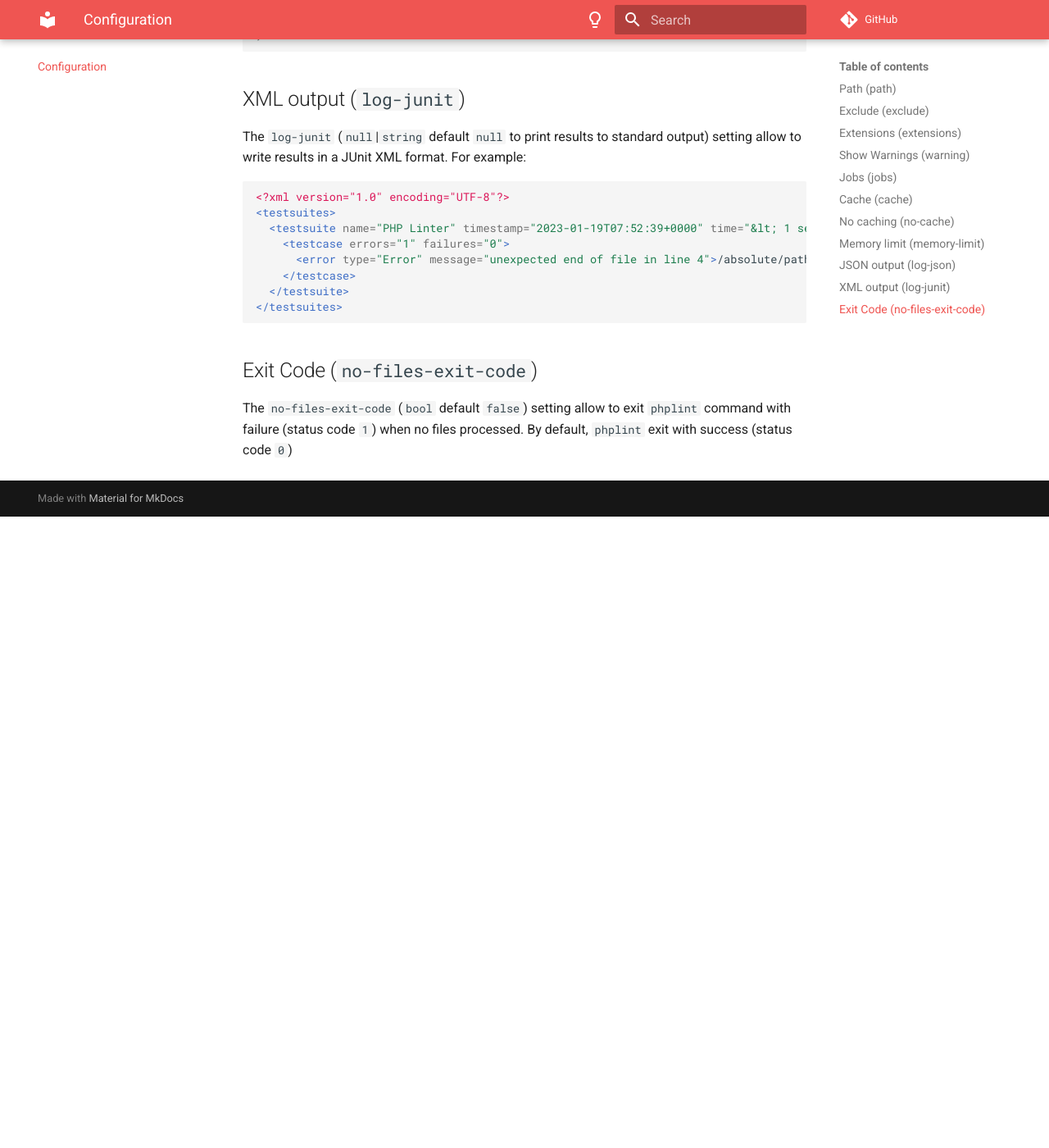
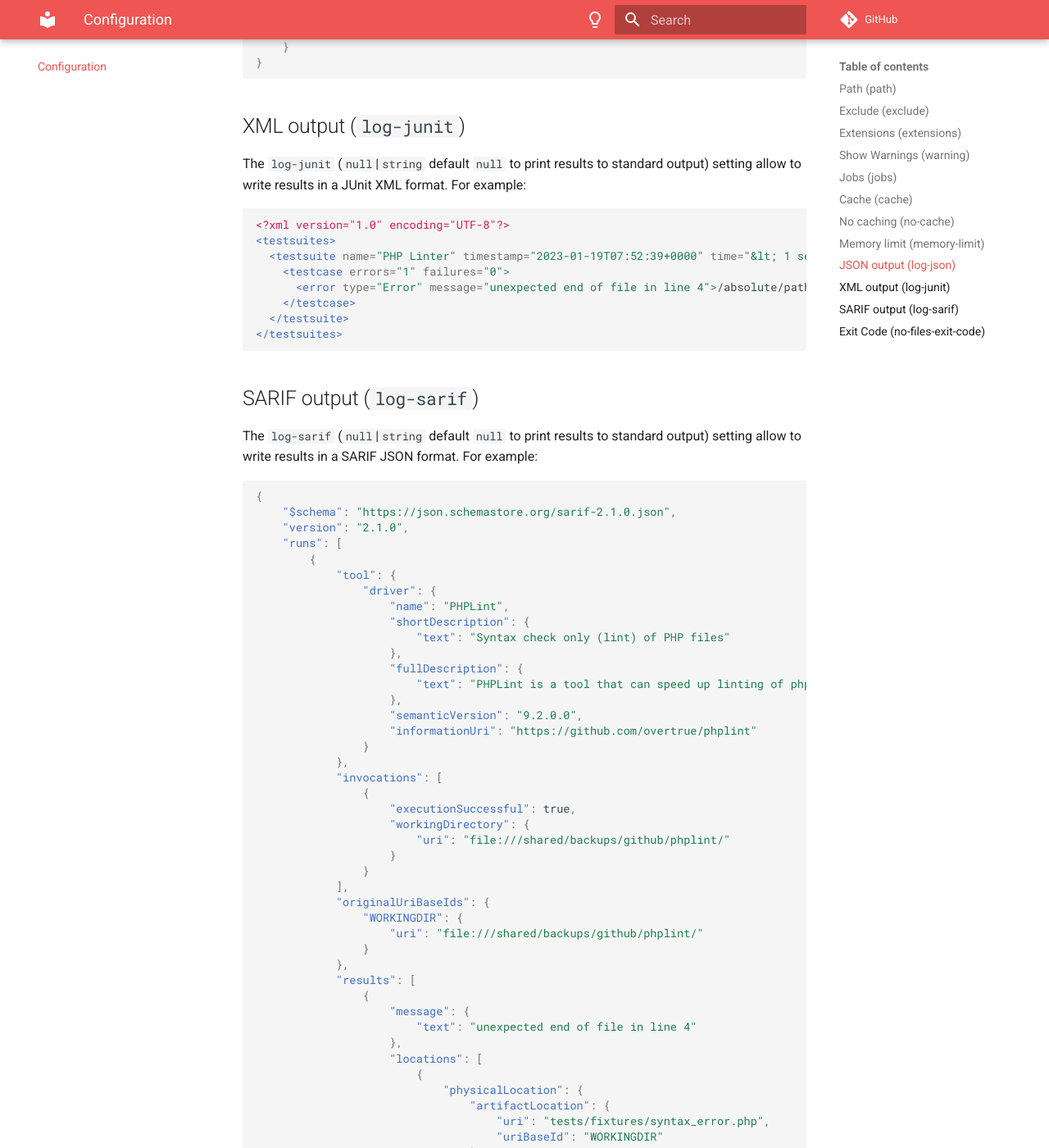
Before and after one commit to overtrue/phplint, an MkDocs documentation site: the page built from docs/configuration.md, in a window 1280 px wide and 1400 px high, scrolled down 3189 px. Shown: the whole window at 82% size. Built offline with MkDocs 1.6.1 and Material for MkDocs 9.7.7, drawn with Linux system fonts in a browser that asks for light colours; comment, search, counter and statistics services are not loaded; before the commit the page ends 3819 px from its top, so only the background shows below that; some of the changed text lies outside the part shown.

````diff
--- a/composer.json
+++ b/composer.json
@@ -34,6 +34,7 @@
     "symfony/yaml": "^6.4 || ^7.0"
   },
   "require-dev": {
+    "bartlett/sarif-php-sdk": "^1.2",
     "php-parallel-lint/php-console-highlighter": "^1.0",
     "brainmaestro/composer-git-hooks": "^2.8.5 || 3.0.0-alpha.1",
     "jetbrains/phpstorm-stubs": "^2021.3 || ^2022.3 || ^2023.3 || ^2024.1",
--- a/docs/configuration.md
+++ b/docs/configuration.md
@@ -10,6 +10,7 @@
 1. [Memory limit][memory-limit]
 1. [JSON output][log-json]
 1. [XML output][log-xml]
+1. [SARIF output][log-sarif]
 1. [Exit Code][no-files-exit-code]
 
 The `phplint` command relies on a configuration file for loading settings.
@@ -136,6 +137,86 @@ For example:
 </testsuites>
 ```
 
+## SARIF output (`log-sarif`)
+
+The `log-sarif` (`null`|`string` default `null` to print results to standard output) setting allow to write results in a SARIF JSON format.
+For example:
+
+```json
+{
+    "$schema": "https://json.schemastore.org/sarif-2.1.0.json",
+    "version": "2.1.0",
+    "runs": [
+        {
+            "tool": {
+                "driver": {
+                    "name": "PHPLint",
+                    "shortDescription": {
+                        "text": "Syntax check only (lint) of PHP files"
+                    },
+                    "fullDescription": {
+                        "text": "PHPLint is a tool that can speed up linting of php files by running several lint processes at once."
+                    },
+                    "semanticVersion": "9.2.0.0",
+                    "informationUri": "https://github.com/overtrue/phplint"
+                }
+            },
+            "invocations": [
+                {
+                    "executionSuccessful": true,
+                    "workingDirectory": {
+                        "uri": "file:///shared/backups/github/phplint/"
+                    }
+                }
+            ],
+            "originalUriBaseIds": {
+                "WORKINGDIR": {
+                    "uri": "file:///shared/backups/github/phplint/"
+                }
+            },
+            "results": [
+                {
+                    "message": {
+                        "text": "unexpected end of file in line 4"
+                    },
+                    "locations": [
+                        {
+                            "physicalLocation": {
+                                "artifactLocation": {
+                                    "uri": "tests/fixtures/syntax_error.php",
+                                    "uriBaseId": "WORKINGDIR"
+                                },
+                                "region": {
+                                    "startLine": 4
+                                }
+                            }
+                        }
+                    ]
+                },
+                {
+                    "message": {
+                        "text": " declare(encoding=...) ignored because Zend multibyte feature is turned off by settings in line 12"
+                    },
+                    "locations": [
+                        {
+                            "physicalLocation": {
+                                "artifactLocation": {
+                                    "uri": "tests/fixtures/syntax_warning.php",
+                                    "uriBaseId": "WORKINGDIR"
+                                },
+                                "region": {
+                                    "startLine": 12
+                                }
+                            }
+                        }
+                    ]
+                }
+            ]
+        }
+    ]
+}
+```
+
 ## Exit Code (`no-files-exit-code`)
 
 The `no-files-exit-code` (`bool` default `false`) setting allow to exit `phplint` command with failure (status code `1`) when no files processed.
@@ -150,5 +231,6 @@ By default, `phplint` exit with success (status code `0`)
 [no-cache]: #no-caching-no-cache
 [memory-limit]: #memory-limit-memory-limit
 [log-json]: #json-output-log-json
-[log-xml]: #xml-output-log-xml
+[log-xml]: #xml-output-log-junit
+[log-sarif]: #sarif-output-log-sarif
 [no-files-exit-code]: #exit-code-no-files-exit-code
````
Also changed, not shown: .changes/9.2.0.md (added, +12 -0 lines), CHANGELOG.md (+12 -0 lines), docs/installation.md (+1 -1 lines), 8 other files.
